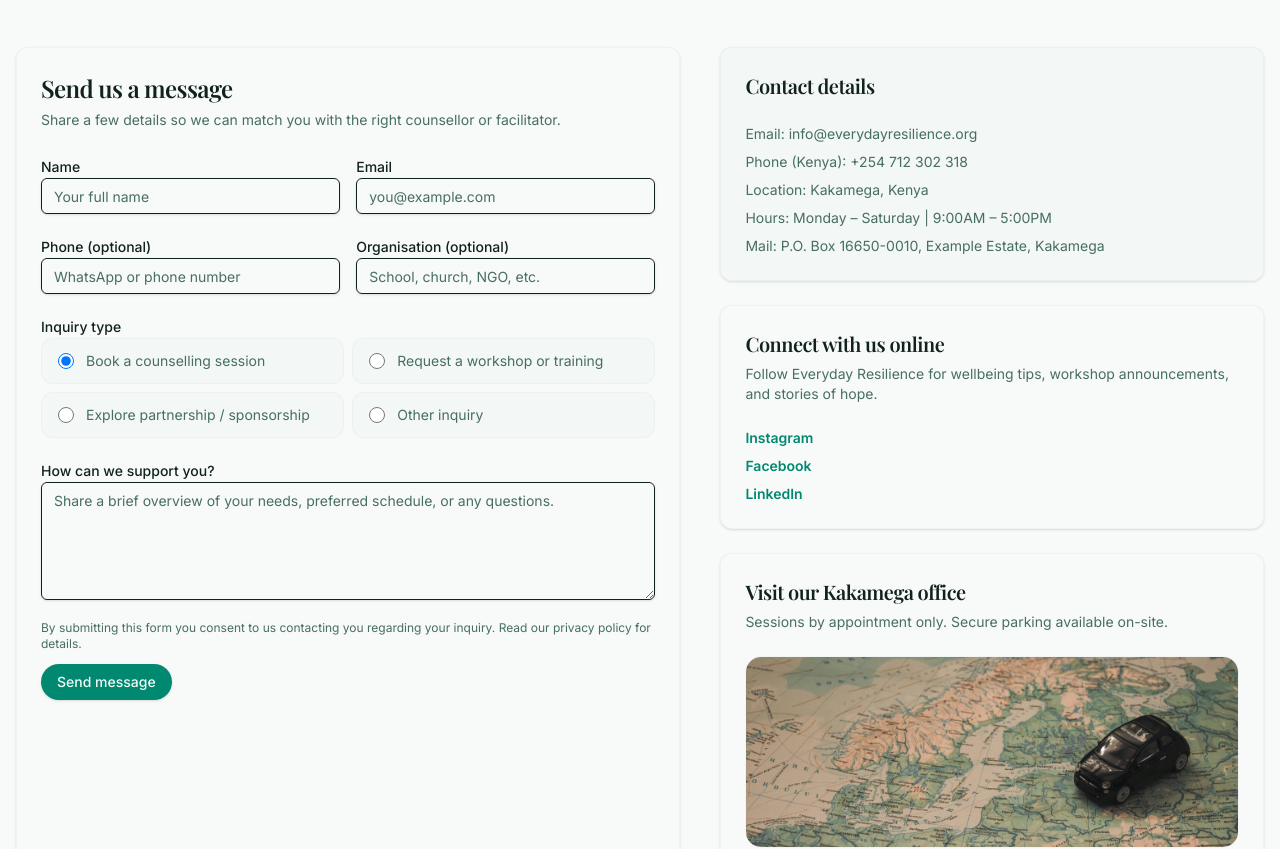
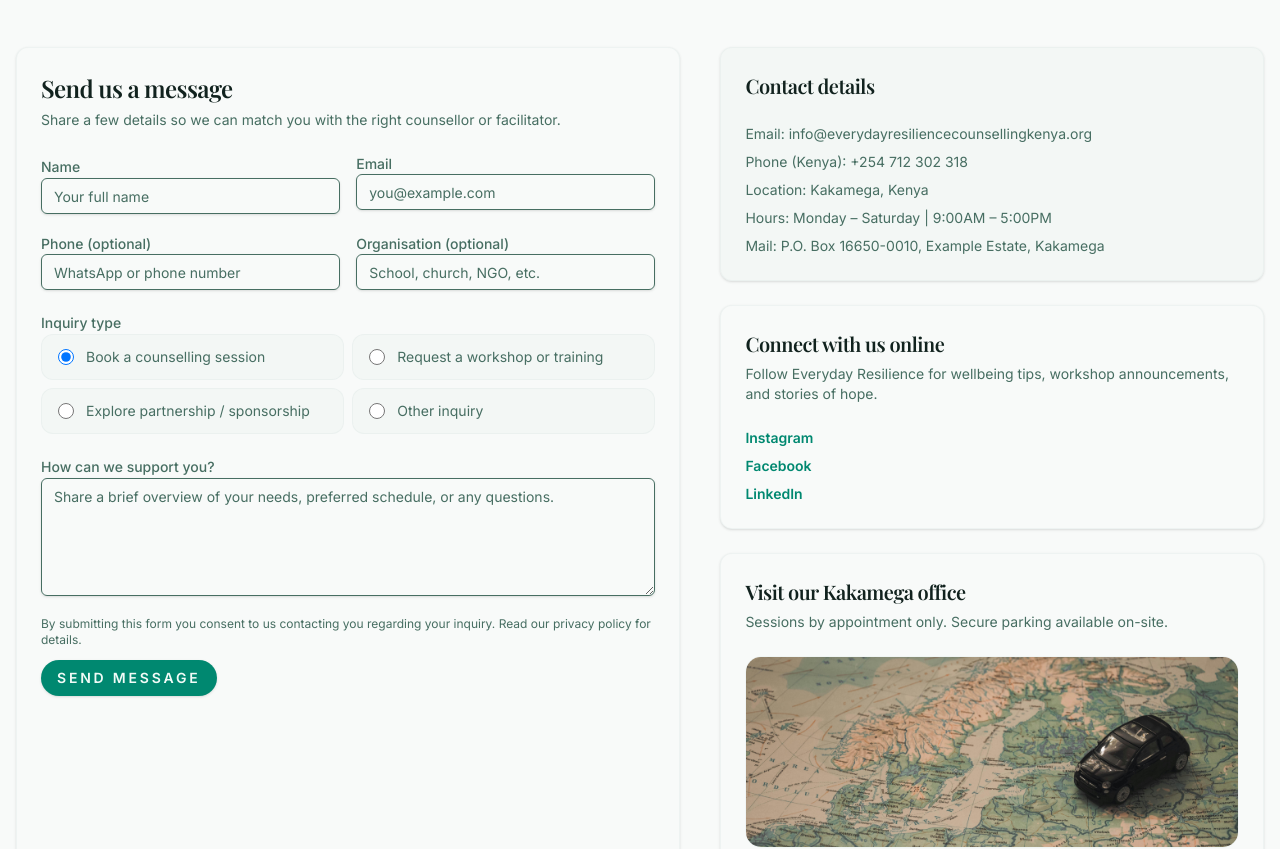
Before and after one commit to humphreyotieno1/EverydayResilience, a Next.js app: page /contact in a window 1280 px wide. Shown: the part 840-1689 px from the top of the page. Built offline with nearby package versions, Linux system fonts and the light colour scheme.

Commit message:
content updates

```diff
--- a/app/(marketing)/about/page.tsx
+++ b/app/(marketing)/about/page.tsx
@@ -75,7 +75,7 @@ export default function AboutPage() {
               Creating safe spaces where resilience grows every day
             </h2>
             <p className="text-base leading-relaxed text-muted-foreground">
-              Healing is a journey nurtured through compassionate support, community collaboration, and evidence-based interventions. From Nairobi to rural counties, our counsellors and trainers partner with organisations, schools, churches, and frontline teams to ensure safe, sustainable care.
+              Healing is a journey nurtured through compassionate support, community collaboration, and evidence-based interventions. Our counsellors and trainers partner with organisations, schools, churches, and frontline teams to ensure safe, sustainable care.
             </p>
             <div className="grid gap-4 text-sm text-muted-foreground sm:grid-cols-2">
               <div className="rounded-3xl border border-muted/30 bg-background p-5 shadow-sm">
@@ -126,7 +126,7 @@ export default function AboutPage() {
                 Meet our counsellors and facilitators
               </h2>
               <p className="text-base text-muted-foreground">
-                Our multidisciplinary team blends psychological expertise, pastoral care experience, and lived cultural insight. Every counsellor commits to continuous supervision, ethical practice, and gentle presence.
+                Our multidisciplinary team blends psychological expertise and lived cultural insight. Every counsellor commits to continuous supervision, ethical practice, and gentle presence.
               </p>
               <Link
                 href="/contact"
--- a/app/(marketing)/partnerships/page.tsx
+++ b/app/(marketing)/partnerships/page.tsx
@@ -113,7 +113,7 @@ export default function PartnershipsPage() {
                     </div>
                   ))}
                 </div>
-                <Button asChild className="rounded-full bg-slate-900 px-6 py-3 text-xs font-semibold uppercase tracking-[0.2em] text-white hover:bg-slate-800">
+                <Button asChild className="rounded-full bg-slate-900 px-6 py-3 text-xs font-semibold uppercase tracking-[0.2em] text-white hover:bg-slate-300">
                   <a href="#donate">Start a conversation</a>
                 </Button>
               </div>
@@ -180,10 +180,10 @@ export default function PartnershipsPage() {
             <CardDescription>Our partnerships team will respond within one business day.</CardDescription>
           </CardHeader>
           <CardContent className="space-y-2 text-sm text-muted-foreground">
-            <p>Email: partnerships@everydayresilience.org</p>
+            <p>Email: info@everydayresiliencekenya.org</p>
             <p>Phone: {contactDetails.phoneKe}</p>
             <p>Mailing address: {contactDetails.mailingAddress}</p>
-            <Button asChild variant="outline" className="w-full rounded-full border-slate-300 text-xs font-semibold uppercase tracking-[0.2em]">
+            <Button asChild variant="outline" className="w-full rounded-full border-slate-300 text-xs font-semibold uppercase tracking-[0.2em] hover:bg-slate-300">
               <a href="/contact">Contact the team</a>
             </Button>
           </CardContent>
@@ -197,8 +197,8 @@ export default function PartnershipsPage() {
             Every contribution is managed with transparency. We provide impact briefs twice per year outlining counselling hours delivered, communities reached, and emerging needs. Partners are invited to join quarterly prayer and reflection calls with our counsellors.
           </p>
           <Separator className="my-4" />
-          <p className="text-sm text-muted-foreground">
-            Request our latest annual report or schedule a partnership discovery call by emailing partnerships@everydayresilience.org.
+          <p className="text-base text-muted-foreground">
+            Request our latest annual report or schedule a partnership discovery call by emailing info@everydayresiliencekenya.org.
           </p>
         </div>
       </section>
--- a/app/(marketing)/stories/page.tsx
+++ b/app/(marketing)/stories/page.tsx
@@ -109,7 +109,7 @@ export default function StoriesPage() {
             If Everyday Resilience has impacted you or your organisation, we would love to hear from you. Your story encourages others to seek help and helps us ensure our services remain responsive to community needs.
           </p>
           <p className="text-sm text-muted-foreground">
-            Email us at <span className="font-semibold text-foreground">stories@everydayresilience.org</span> or include a note in the contact form.
+            Email us at <span className="font-semibold text-foreground">info@everydayresiliencekenya.org</span> or include a note in the contact form.
           </p>
         </div>
       </section>
--- a/components/sections/contact-form.tsx
+++ b/components/sections/contact-form.tsx
@@ -77,10 +77,11 @@ export function ContactForm() {
     <form onSubmit={onSubmit} className="space-y-5">
       <div className="grid gap-4 sm:grid-cols-2">
         <div className="space-y-2">
-          <Label htmlFor="name">Name</Label>
+          <Label htmlFor="name" className="text-sm text-muted-foreground">Name</Label>
           <Input
             id="name"
             placeholder="Your full name"
+            className="text-sm text-muted-foreground"
             aria-invalid={Boolean(errors.name)}
             {...register("name")}
           />
@@ -88,12 +89,13 @@ export function ContactForm() {
             <p className="text-sm text-destructive">{errors.name.message}</p>
           ) : null}
         </div>
-        <div className="space-y-2">
-          <Label htmlFor="email">Email</Label>
+        <div className="space-y-2 text-sm text-muted-foreground">
+          <Label htmlFor="email" className="text-sm text-muted-foreground">Email</Label>
           <Input
             id="email"
             type="email"
             placeholder="you@example.com"
+            className="text-sm text-muted-foreground"
             aria-invalid={Boolean(errors.email)}
             {...register("email")}
           />
@@ -104,11 +106,12 @@ export function ContactForm() {
       </div>
 
       <div className="grid gap-4 sm:grid-cols-2">
-        <div className="space-y-2">
-          <Label htmlFor="phone">Phone (optional)</Label>
+        <div className="space-y-2 text-sm text-muted-foreground">
+          <Label htmlFor="phone" className="text-sm text-muted-foreground">Phone (optional)</Label>
           <Input
             id="phone"
             placeholder="WhatsApp or phone number"
+            className="text-sm text-muted-foreground"
             aria-invalid={Boolean(errors.phone)}
             {...register("phone")}
           />
@@ -116,11 +119,12 @@ export function ContactForm() {
             <p className="text-sm text-destructive">{errors.phone.message}</p>
           ) : null}
         </div>
-        <div className="space-y-2">
-          <Label htmlFor="organisation">Organisation (optional)</Label>
+        <div className="space-y-2 text-sm text-muted-foreground">
+          <Label htmlFor="organisation" className="text-sm text-muted-foreground">Organisation (optional)</Label>
           <Input
             id="organisation"
             placeholder="School, church, NGO, etc."
+            className="text-sm text-muted-foreground"
             aria-invalid={Boolean(errors.organisation)}
             {...register("organisation")}
           />
@@ -131,7 +135,7 @@ export function ContactForm() {
       </div>
 
       <div className="space-y-2">
-        <Label htmlFor="topic">Inquiry type</Label>
+        <Label htmlFor="topic" className="text-sm text-muted-foreground">Inquiry type</Label>
         <div className="grid gap-2 sm:grid-cols-2">
           {topicOptions.map((option) => (
             <label
@@ -154,11 +158,12 @@ export function ContactForm() {
       </div>
 
       <div className="space-y-2">
-        <Label htmlFor="message">How can we support you?</Label>
+        <Label htmlFor="message" className="text-sm text-muted-foreground">How can we support you?</Label>
         <Textarea
           id="message"
           rows={5}
           placeholder="Share a brief overview of your needs, preferred schedule, or any questions."
+          className="text-sm text-muted-foreground"
           aria-invalid={Boolean(errors.message)}
           {...register("message")}
         />
@@ -171,7 +176,7 @@ export function ContactForm() {
         <p className="text-xs text-muted-foreground">
           By submitting this form you consent to us contacting you regarding your inquiry. Read our privacy policy for details.
         </p>
-        <Button type="submit" disabled={isPending} className="rounded-full">
+        <Button type="submit" disabled={isPending} className="rounded-full text-sm font-semibold uppercase tracking-[0.2em]">
           {isPending ? "Sending…" : "Send message"}
         </Button>
       </div>
--- a/content/site.ts
+++ b/content/site.ts
@@ -8,7 +8,7 @@ export const siteNavigation = [
 ];
 
 export const contactDetails = {
-  email: "info@everydayresilience.org",
+  email: "info@everydayresiliencecounsellingkenya.org",
   phoneKe: "+254 712 302 318",
   location: "Kakamega, Kenya",
   officeHours: "Monday – Saturday | 9:00AM – 5:00PM",
```
Also changed, not shown: app/(marketing)/services/page.tsx (+5 -5 lines), components/sections/services.tsx (+5 -5 lines).
